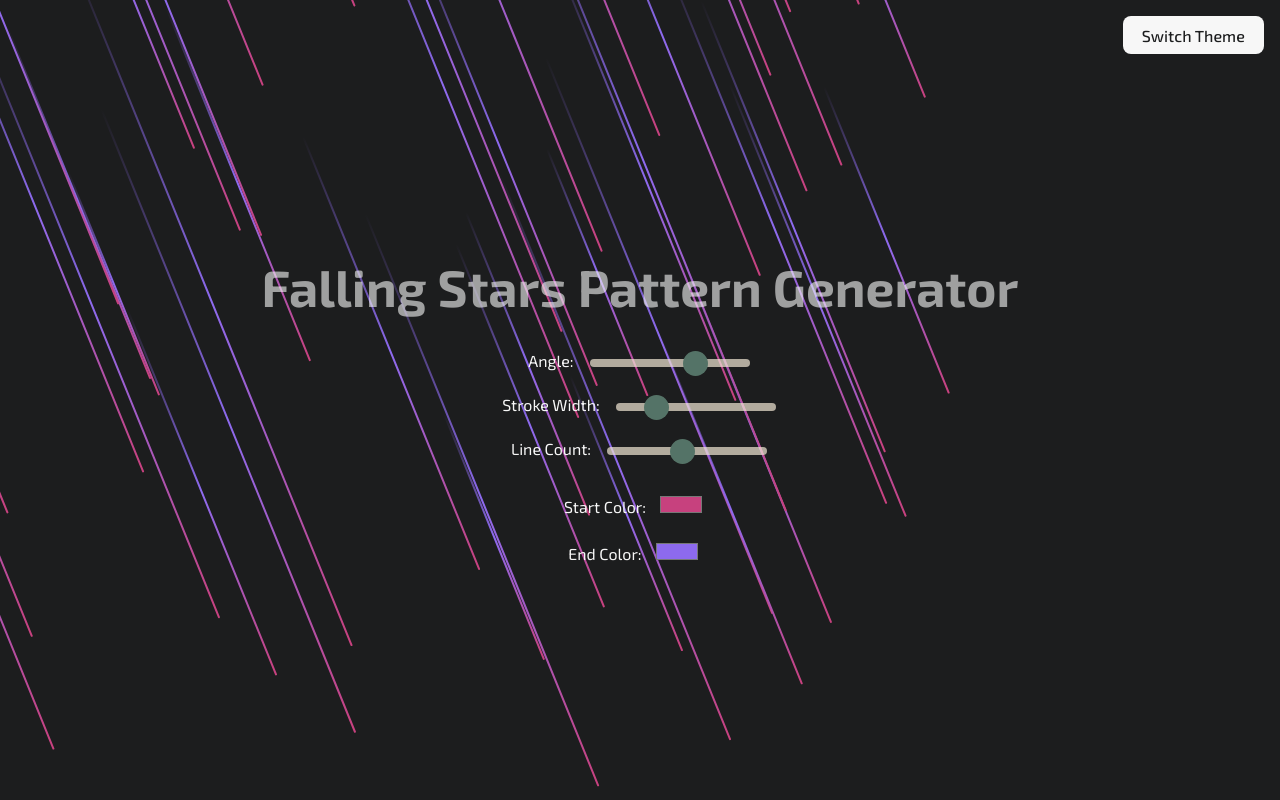
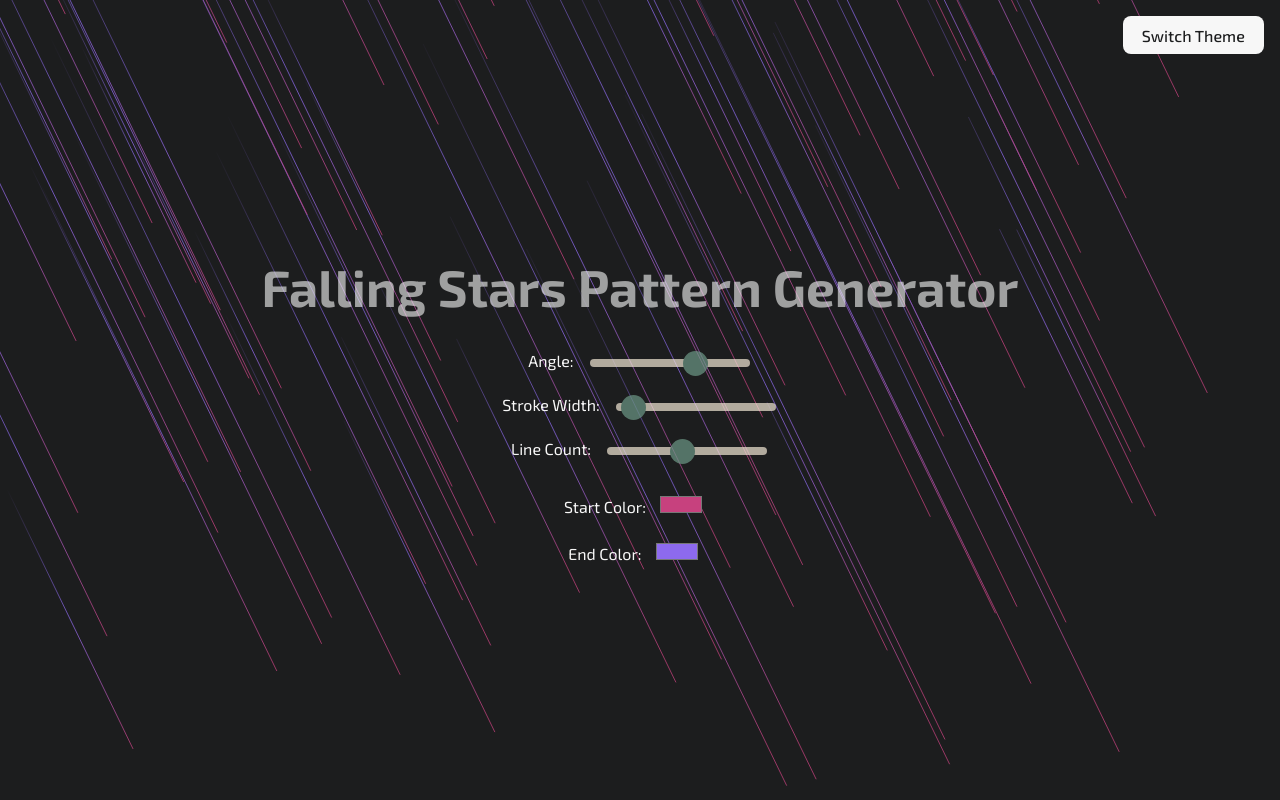
Before and after one commit to Marat200118/React-Artistique, a React (Vite) app: page / in a window 1280 px wide. Built offline with nearby package versions, Linux system fonts and the light colour scheme.

Commit message:
working version, fixed the random refreshing

```diff
--- a/src/App.jsx
+++ b/src/App.jsx
@@ -1,4 +1,4 @@
-import React, { useState } from 'react';
+import React, { useState, useEffect } from 'react';
 import './App.css';
 import Slider from './components/Slider';
 import LinePatternGenerator from './components/LinePatternGenerator';
@@ -15,16 +15,61 @@ const App = () => {
     return color;
   };
 
-  const [strokeWidth, setStrokeWidth] = useState(0.25);
-  const [lineCount, setLineCount] = useState(Math.random() * 100);
-  const [angle, setAngle] = useState(Math.random() * 360);
+  const getRandomInRange = (min, max) => {
+    return Math.random() * (max - min) + min;
+  };
+
+  const [strokeWidth, setStrokeWidth] = useState(getRandomInRange(0.05, 1));
+  const [lineCount, setLineCount] = useState(Math.round(Math.random() * 150));
+  const [angle, setAngle] = useState(Math.round(Math.random() * 360));
   const [startColor, setStartColor] = useState(getRandomColor());
   const [endColor, setEndColor] = useState(getRandomColor());
-  const [theme, setTheme] = useState('dark');
+  const [theme, setTheme] = useState('dark');  //Group them all together for better readability
 
   const switchTheme = () => {
     setTheme(theme === 'dark' ? 'light' : 'dark');
   };
+
+  // const randomizeStars = () => {
+  //   const newStars = generateStarsAttributes(lineCount);
+  //   setStarsAttributes(newStars);
+  // };
+
+  const generateStarsAttributes = (count) => {
+    return Array.from({ length: count }, (_, i) => {
+      const x1 = Math.random() * 120 - 10;
+      const y1 = Math.random() * 100;
+      const lineLength = getRandomInRange(30, 100);
+      const angleRad = angle * (Math.PI / 180);
+      const x2 = x1 + lineLength * Math.cos(angleRad);
+      const y2 = y1 + lineLength * Math.sin(angleRad);
+      return { x1, y1, x2, y2, originalLength: lineLength };
+    });
+  };
+
+  const [starsAttributes, setStarsAttributes] = useState(() => generateStarsAttributes(Math.round(Math.random() * 150)));
+
+  useEffect(() => {
+    const currentCount = starsAttributes.length;
+    if (lineCount > currentCount) {
+      const additionalStars = generateStarsAttributes(lineCount - currentCount);
+      setStarsAttributes(currentStars => [...currentStars, ...additionalStars]);
+    } else if (lineCount < currentCount) {
+      setStarsAttributes(currentStars => currentStars.slice(0, lineCount));
+    }
+  }, [lineCount]);
+
+  useEffect(() => {
+    const updatedStars = starsAttributes.map(attr => {
+      const lineLength = getRandomInRange(30, 100);
+      const angleRad = angle * (Math.PI / 180);
+      const x2 = attr.x1 + lineLength * Math.cos(angleRad);
+      const y2 = attr.y1 + lineLength * Math.sin(angleRad);
+      return { ...attr, x2, y2 };
+    });
+    setStarsAttributes(updatedStars);
+  }, [angle]);
+
 
   const svgBackgroundColor = theme === 'dark' ? '#1C1D1E' : '#F7F7F7';
   const textColor = theme === 'dark' ? '#F7F7F7' : '#1C1D1E';
@@ -51,7 +96,7 @@ const App = () => {
           onChange={(newValue) => setStrokeWidth(Number(newValue))}
         />
         <Slider
-          max={100}
+          max={150}
           min={1}
           step={1}
           label="Line Count"
@@ -70,14 +115,16 @@ const App = () => {
         />
       </header>
       <LinePatternGenerator
-          lineCount={lineCount}
         strokeWidth={strokeWidth}
         startColor={startColor}
         endColor={endColor}
-          angle={angle}
         svgBackgroundColor={svgBackgroundColor}
+        starsAttributes={starsAttributes}
       />
       <button onClick={switchTheme} className='switchThemeButton' style={{color: buttonTextColor, backgroundColor: textColor}}>Switch Theme</button>
+      {/* <button onClick={randomizeStars} className='randomizeStarsButton' style={{ marginTop: '20px', color: buttonTextColor, color: 'black', borderColor: textColor }}>
+  Randomize Stars
+</button> */}
     </div>
   );
 }
--- a/src/components/LinePatternGenerator.jsx
+++ b/src/components/LinePatternGenerator.jsx
@@ -1,21 +1,12 @@
-// LinePatternGenerator.jsx
 import React from 'react';
 import PropTypes from 'prop-types';
 
-const LinePatternGenerator = ({ lineCount, strokeWidth, startColor, endColor, angle, svgBackgroundColor }) => {
+const LinePatternGenerator = ({ strokeWidth, startColor, endColor, svgBackgroundColor, starsAttributes }) => {
+  const lineElements = starsAttributes.map((attr, i) => {
+    const { x1, y1, x2, y2 } = attr;
+    const fadedEndColor = endColor + '1A';
+    const gradientId = `gradient${i}`;
 
-  const randomInRange = (min, max) => Math.random() * (max - min) + min;
-
-  const lineElements = Array.from({ length: lineCount }, (_, i) => {
-    const x1 = Math.random() * 120 - 10; // Starting from -10% to 110% of the viewBox width
-    const y1 = Math.random() * 100; // Starting from -10% to 110% of the viewBox height
-    const lineLength = randomInRange(30, 100);
-    const x2 = x1 + lineLength * Math.cos((angle * Math.PI) / 180);
-    const y2 = y1 + lineLength * Math.sin((angle * Math.PI) / 180);
-    const fadedEndColor = endColor + '1A';
-
-
-    const gradientId = `gradient${i}`;
     const gradient = (
       <linearGradient key={gradientId} id={gradientId} gradientUnits="userSpaceOnUse" x1={x1} y1={y1} x2={x2} y2={y2}>
         <stop offset="0%" stopColor={startColor} stopOpacity="1" />
@@ -27,10 +18,10 @@ const LinePatternGenerator = ({ lineCount, strokeWidth, startColor, endColor, an
     const line = (
       <line
         key={i}
-        x1={x1}
-        y1={y1}
-        x2={x2}
-        y2={y2}
+        x1={`${x1}%`}
+        y1={`${y1}%`}
+        x2={`${x2}%`}
+        y2={`${y2}%`}
         stroke={`url(#${gradientId})`}
         strokeWidth={strokeWidth}
         strokeLinecap="round"
@@ -42,7 +33,7 @@ const LinePatternGenerator = ({ lineCount, strokeWidth, startColor, endColor, an
 
   return (
     <svg
-       viewBox="70 0 1 100" // Updated viewBox to encompass the random line starts and ends
+      viewBox="0 0 120 100"
       preserveAspectRatio="xMidYMid meet"
       width="100%"
       height="100%"
@@ -57,12 +48,16 @@ const LinePatternGenerator = ({ lineCount, strokeWidth, startColor, endColor, an
 };
 
 LinePatternGenerator.propTypes = {
-  lineCount: PropTypes.number.isRequired,
   strokeWidth: PropTypes.number.isRequired,
   startColor: PropTypes.string.isRequired,
   endColor: PropTypes.string.isRequired,
-  angle: PropTypes.number.isRequired,
   svgBackgroundColor: PropTypes.string.isRequired,
+  starsAttributes: PropTypes.arrayOf(PropTypes.shape({
+    x1: PropTypes.number.isRequired,
+    y1: PropTypes.number.isRequired,
+    x2: PropTypes.number.isRequired,
+    y2: PropTypes.number.isRequired,
+  })).isRequired,
 };
 
 export default LinePatternGenerator;
--- a/vite.config.js
+++ b/vite.config.js
@@ -1,7 +1,7 @@
-import { defineConfig } from 'vite'
-import react from '@vitejs/plugin-react-swc'
+import { defineConfig } from "vite";
+import react from "@vitejs/plugin-react-swc";
 
 // https://vitejs.dev/config/
 export default defineConfig({
   plugins: [react()],
-})
+});
```
Lines whose indentation alone changed are shown as unchanged.
